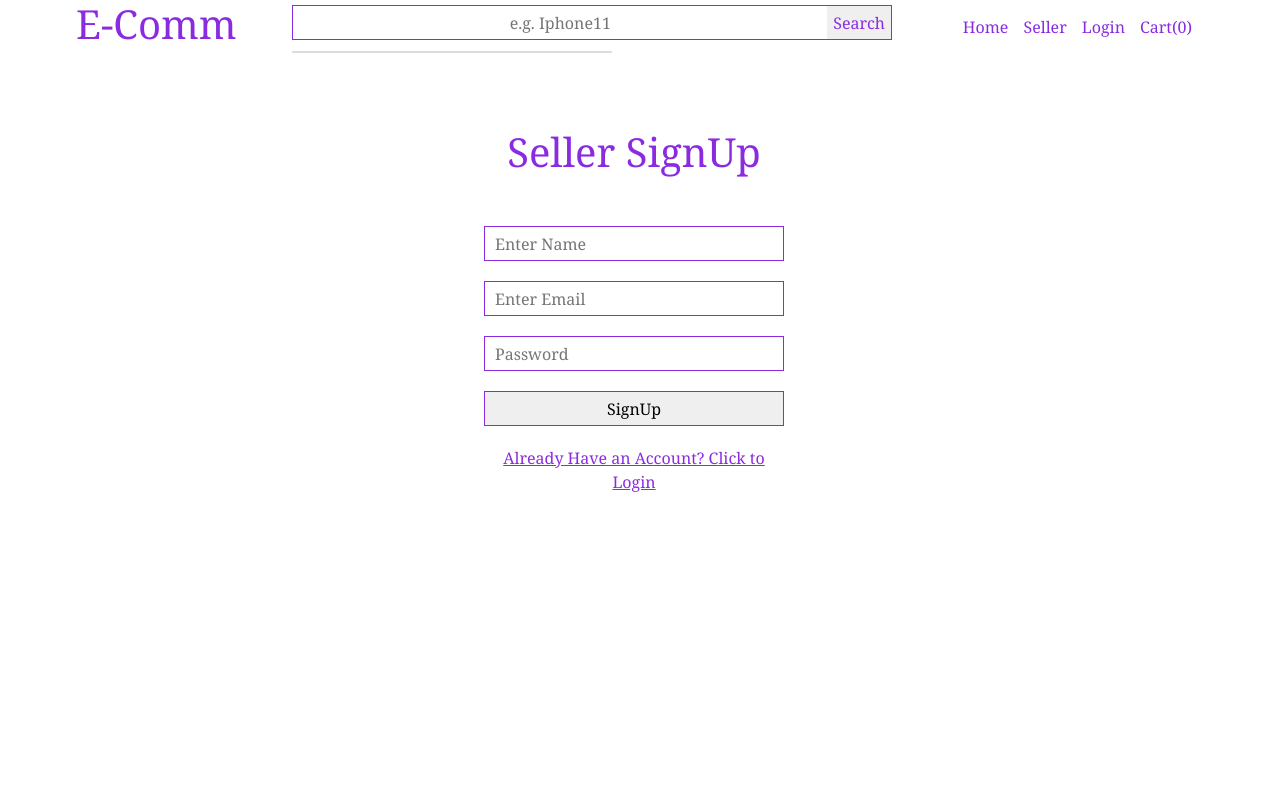
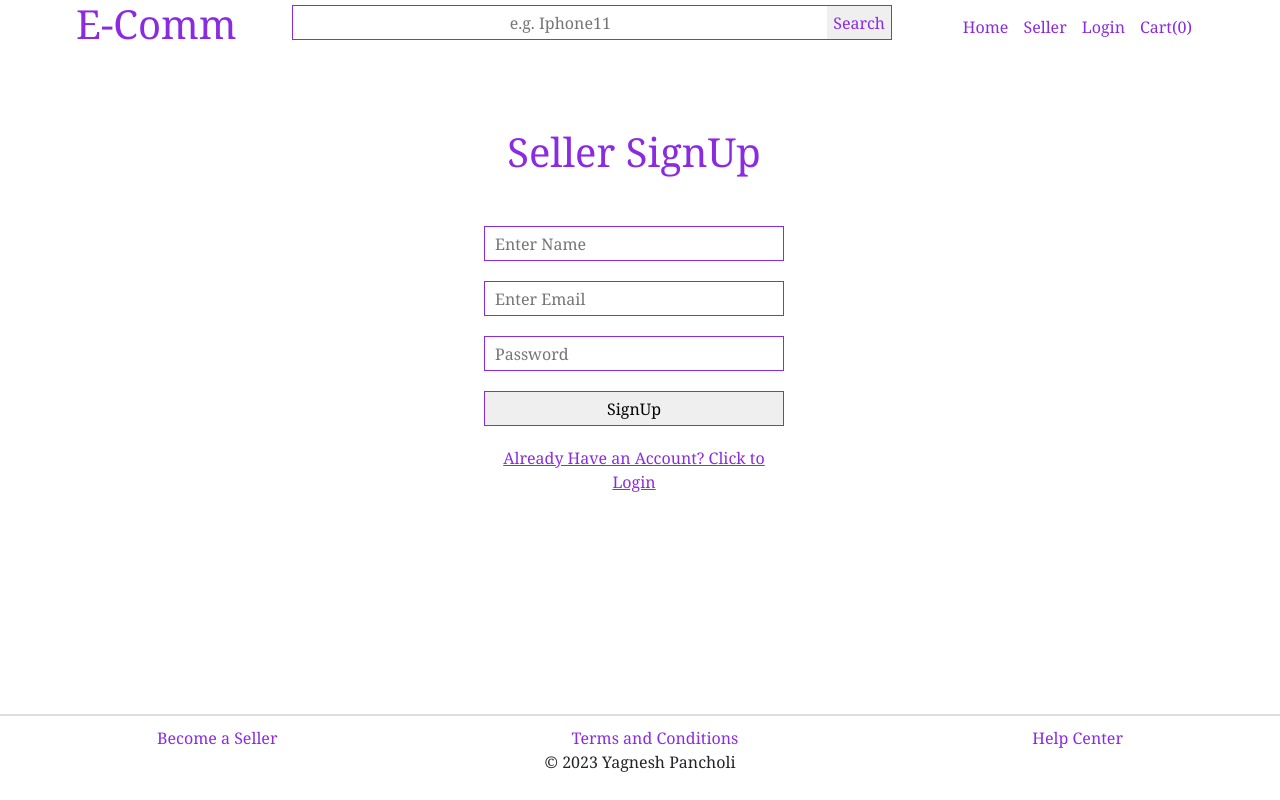
Before and after one commit to YagneshPancholi/EcommerceWithAngular, an Angular app: page /seller-auth in a window 1280 px wide. Built offline with nearby package versions, Linux system fonts and the light colour scheme.

Commit message:
search added

```diff
--- a/src/app/app-routing.module.ts
+++ b/src/app/app-routing.module.ts
@@ -6,6 +6,7 @@ import { SellerHomeComponent } from './cmp/seller-home/seller-home.component';
 import { AuthGuard } from './guard/auth.guard';
 import { SellerAddProductComponent } from './cmp/seller-add-product/seller-add-product.component';
 import { SellerUpdateProductComponent } from './cmp/seller-update-product/seller-update-product.component';
+import { SearchComponent } from './cmp/search/search.component';
 
 const routes: Routes = [
   {
@@ -31,6 +32,10 @@ const routes: Routes = [
     component: SellerUpdateProductComponent,
     canActivate: [AuthGuard],
   },
+  {
+    path:'',
+    component: SearchComponent,
+  }
 ];
 
 @NgModule({
--- a/src/app/app.component.html
+++ b/src/app/app.component.html
@@ -1,4 +1,5 @@
 <div class="container">
   <yagu-header></yagu-header>
   <router-outlet></router-outlet>
+  <yagu-footer></yagu-footer>
 </div>
--- a/src/app/app.module.ts
+++ b/src/app/app.module.ts
@@ -14,6 +14,8 @@ import { SellerAddProductComponent } from './cmp/seller-add-product/seller-add-p
 import { FontAwesomeModule } from '@fortawesome/angular-fontawesome';
 import { SellerUpdateProductComponent } from './cmp/seller-update-product/seller-update-product.component';
 import { NgbModule } from '@ng-bootstrap/ng-bootstrap';
+import { SearchComponent } from './cmp/search/search.component';
+import { FooterComponent } from './cmp/footer/footer.component';
 
 @NgModule({
   declarations: [
@@ -24,6 +26,8 @@ import { NgbModule } from '@ng-bootstrap/ng-bootstrap';
     SellerHomeComponent,
     SellerAddProductComponent,
     SellerUpdateProductComponent,
+    SearchComponent,
+    FooterComponent,
   ],
   imports: [
     CommonModule,
--- /dev/null
+++ b/src/app/cmp/footer/footer.component.css
@@ -0,0 +1,23 @@
+ul{
+    margin: 0;
+    padding: 0;
+}
+.footer {
+    padding: 10px;
+    text-align: center;
+    position: fixed;
+    bottom: 0;
+    right: 0;
+    left: 0;
+    background-color: #fff;
+    border-top: 2px solid #ddd;
+}
+.footer ul{
+    list-style-type: none;
+    display: flex;
+    justify-content:space-around;
+}
+.footer ul li a{
+    color: blueviolet;
+    text-decoration: none;
+}
--- /dev/null
+++ b/src/app/cmp/footer/footer.component.html
@@ -0,0 +1,15 @@
+<div class="footer">
+    <ul>
+        <li>
+          <a routerLink="/seller-auth">Become a Seller</a>
+        </li>
+        <li>
+          <a href="">Terms and Conditions</a>
+        </li>
+        <li>
+          <a href="https://chat.openai.com/" target="_blank">Help Center</a>
+        </li>
+      </ul>
+      <p>© 2023 Yagnesh Pancholi</p>
+
+</div>
--- a/src/app/cmp/header/header.component.html
+++ b/src/app/cmp/header/header.component.html
@@ -5,9 +5,10 @@
       type="text"
       (keyup)="searchProducts($event)"
       placeholder="e.g. Iphone11"
+      (blur)="hideSearch()"
     />
     <button>Search</button>
-    <ul class="suggested-result">
+    <ul class="suggested-result" *ngIf="searchResult">
       <li *ngFor="let product of searchResult">
         <a href="">{{ product.name }}</a>
       </li>
--- a/src/app/cmp/header/header.component.ts
+++ b/src/app/cmp/header/header.component.ts
@@ -9,6 +9,7 @@ import { ProductService } from 'src/app/services/product.service';
   styleUrls: ['./header.component.css'],
 })
 export class HeaderComponent {
+
   menuType: string = 'default';
   sellerName: string = '';
   searchResult: undefined | Product[];
@@ -42,8 +43,16 @@ export class HeaderComponent {
     if (query) {
       const elmt = query.target as HTMLInputElement;
       this.productService.searchProducts(elmt.value).subscribe((result) => {
+        if(result.length > 4){
+          result.length = 4;
+        }
         this.searchResult = result;
       });
     }
   }
+
+  hideSearch() {
+    this.searchResult = undefined;
+    }
+
 }
--- a/src/app/cmp/home/home.component.css
+++ b/src/app/cmp/home/home.component.css
@@ -12,9 +12,7 @@ html, body{
     height: 25vw ;
     /* width: 100vw; */
     width: 100%;
-<<<<<<< HEAD
 
-=======
 }
 .product-list-wrapper{
     margin-top: 80px;
@@ -51,5 +49,4 @@ margin-right: 25px;
     display: flex;
     justify-content:space-evenly;
     padding: 10px;
->>>>>>> 0ec6f4fb8782fc52036c8af25bcafc3165f5821b
 }
--- /dev/null
+++ b/src/app/cmp/search/search.component.html
@@ -0,0 +1 @@
+<p>search works!</p>
```
Also changed, not shown: src/app/cmp/footer/footer.component.ts (added, +10 -0 lines), src/app/cmp/search/search.component.ts (added, +10 -0 lines), src/app/cmp/search/search.component.css (added), 2 other files (tests, documents, lock files or other folders).
